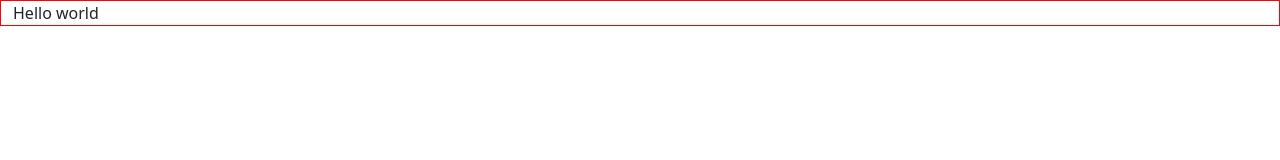
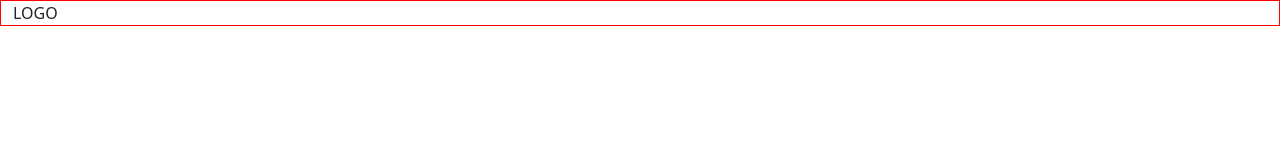
Before and after one commit to TrueChoice-Solutions/poc-design-framework, a Next.js app: page /welcome in a window 1280 px wide. Shown: the top 160 px of the page. Built offline with nearby package versions, Linux system fonts and the light colour scheme.

Commit message:
refactor: update to render logo jsx, not dummy text

```diff
--- a/components/Header/Header.js
+++ b/components/Header/Header.js
@@ -9,7 +9,7 @@
 
 // dependencies
 // local files
-import Logo from './Logo/Logo';
+import Logo from './Logo';
 
 /**
  * @description - returns Header component
--- a/pages/welcome.js
+++ b/pages/welcome.js
@@ -11,6 +11,7 @@
 import Container from 'react-bootstrap/Container';
 // local files
 import styles from './welcome.module.css';
+import Header from '../components/Header/Header';
 
 /**
  * @description - returns Welcome component
@@ -19,7 +20,7 @@ import styles from './welcome.module.css';
 const Welcome = () => {
   return (
     <Container className={styles.container}>
-      <div>Hello world</div>
+      <Header />
     </Container>
   );
 };
```
